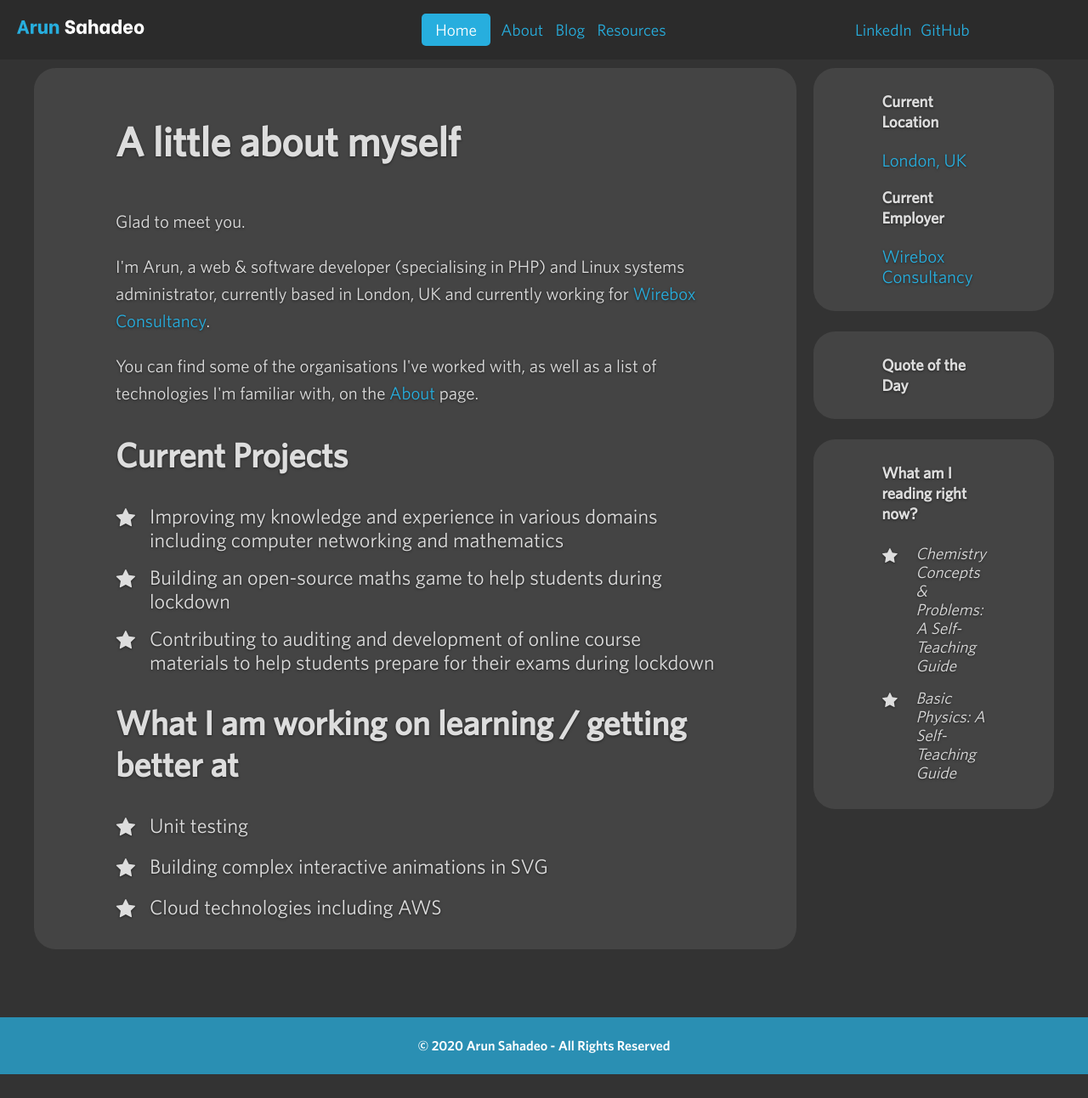
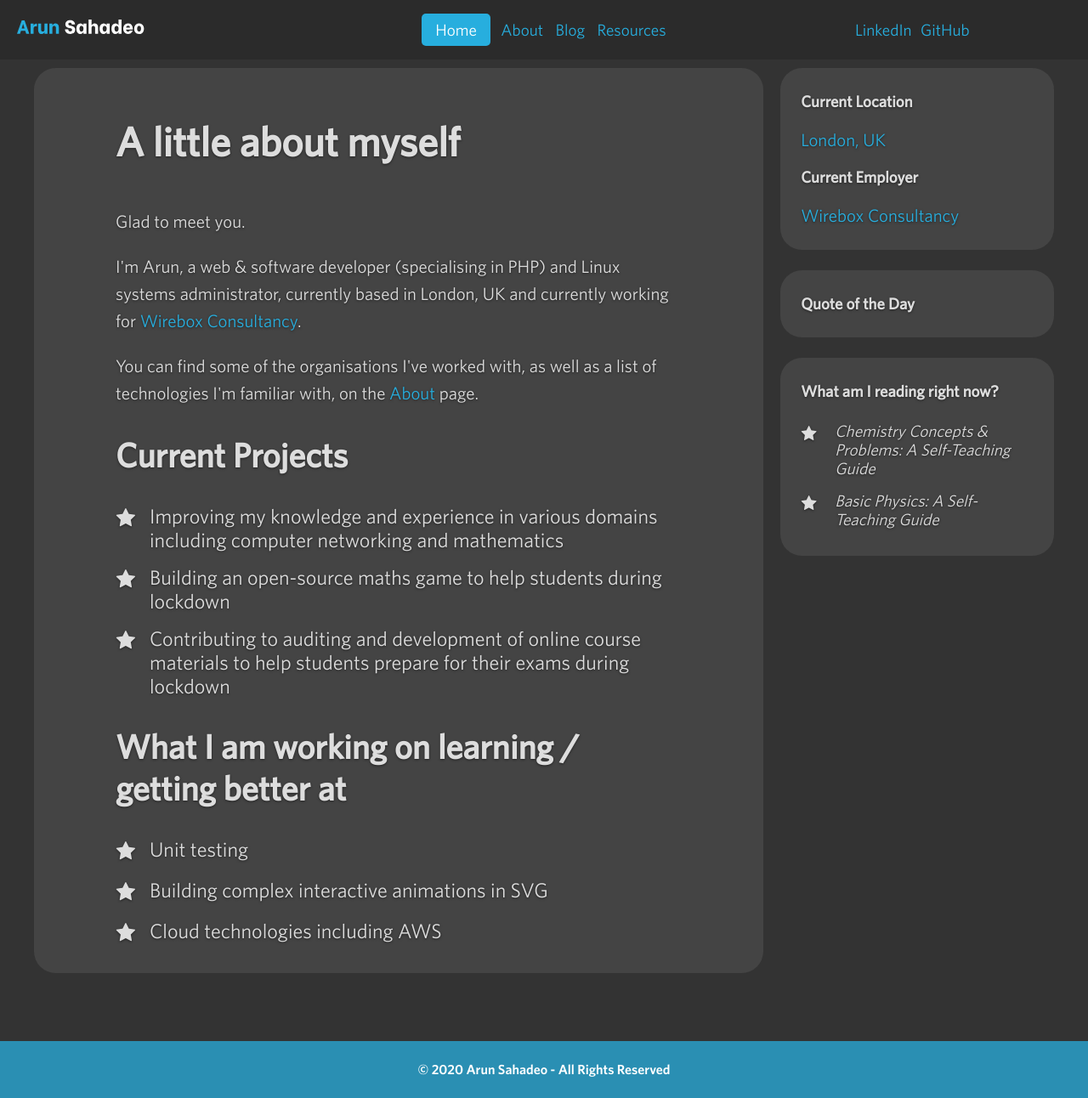
Before and after one commit to ArunSahadeo/ArunSahadeo.github.io, a Jekyll site: the page built from index.html, in a window 1280 px wide and 1292 px high. Shown: the whole window at 85% size. Built offline with Jekyll 4.4.1, drawn with Linux system fonts in a browser that asks for light colours; some web fonts are replaced.

Commit message:
Tidy up homepage layout

```diff
--- a/_sass/components/_content-grid.scss
+++ b/_sass/components/_content-grid.scss
@@ -25,16 +25,45 @@
         @media (min-width: 992px) {
             display: grid;
             grid-template-areas: "content sidebar" "content sidebar";
-            grid-template-columns: fit-content(75%) 2fr;
+            grid-template-columns: 4fr 1.5fr;
             grid-column-gap: 20px;
+        }
+
+        @media (max-width: 991px) {
+            margin-bottom: 0;
         }
 
         > article {
             grid-area: content;
+
+            @media (max-width: 991px) {
+                margin-bottom: 2rem;
+            }
         }
 
         aside {
             grid-area: sidebar;
+
+            div {
+                @include rounded-borders(2vmin);
+                padding-top: .5rem;
+                padding-bottom: .5rem;
+
+                &:not([class*="padding-horiz-"]) {
+                    padding-left: 1.5rem;
+                    padding-right: 1.5rem;
+                }
+
+                &:not(:last-of-type) {
+                    margin-bottom: 1.5rem;
+                }
+            }
+
+            .author {
+                display: block;
+                font-weight: bold;
+                margin-top: 1rem;
+            }
         }
     }
 
@@ -98,31 +127,6 @@
             }
         }
     }
-
-    &.content-grid-two-columns {
-        aside {
-            div {
-                @include rounded-borders(2vmin);
-                padding-top: .5rem;
-                padding-bottom: .5rem;
-
-                &:not([class*="padding-horiz-"]) {
-                    padding-left: 5rem;
-                    padding-right: 5rem;
-                }
-
-                &:not(:last-of-type) {
-                    margin-bottom: 1.5rem;
-                }
-            }
-
-            .author {
-                display: block;
-                font-weight: bold;
-                margin-top: 1rem;
-            }
-        }
-    }
 }
 
 .error-page {
```
